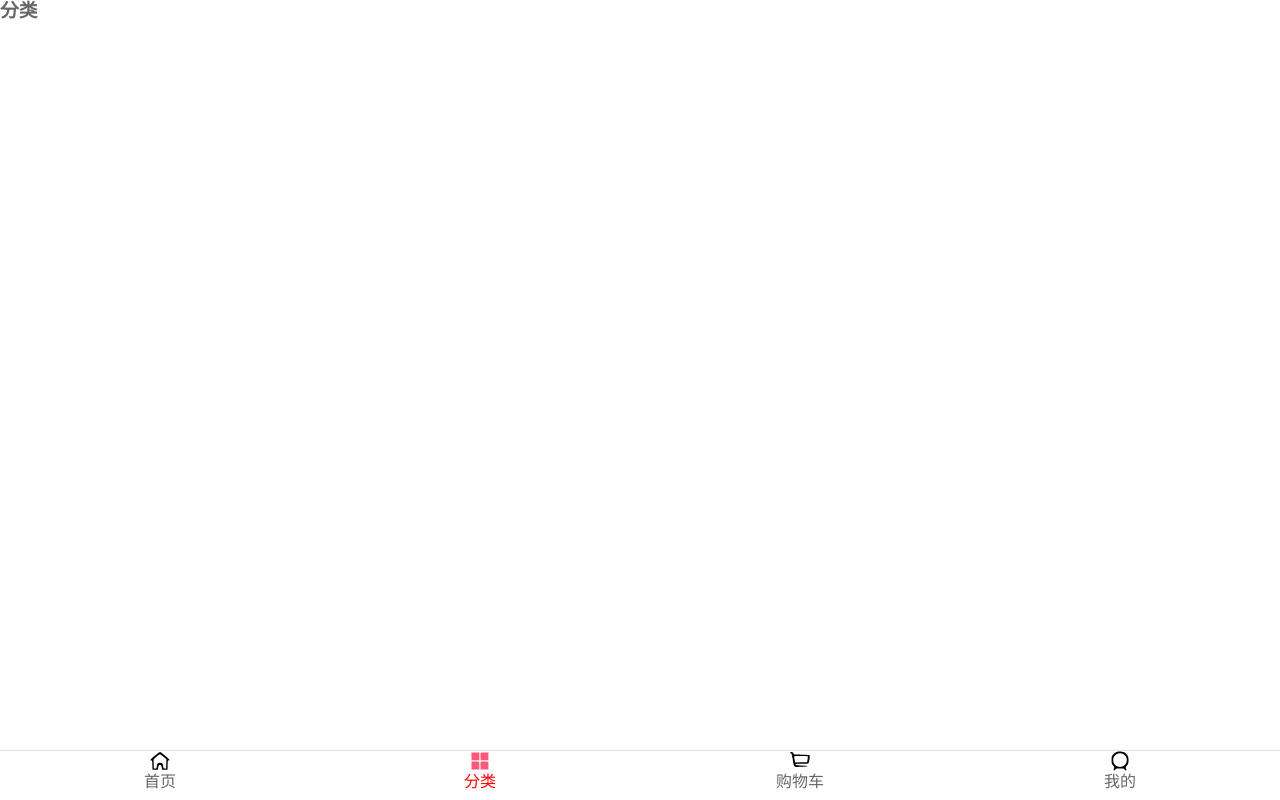
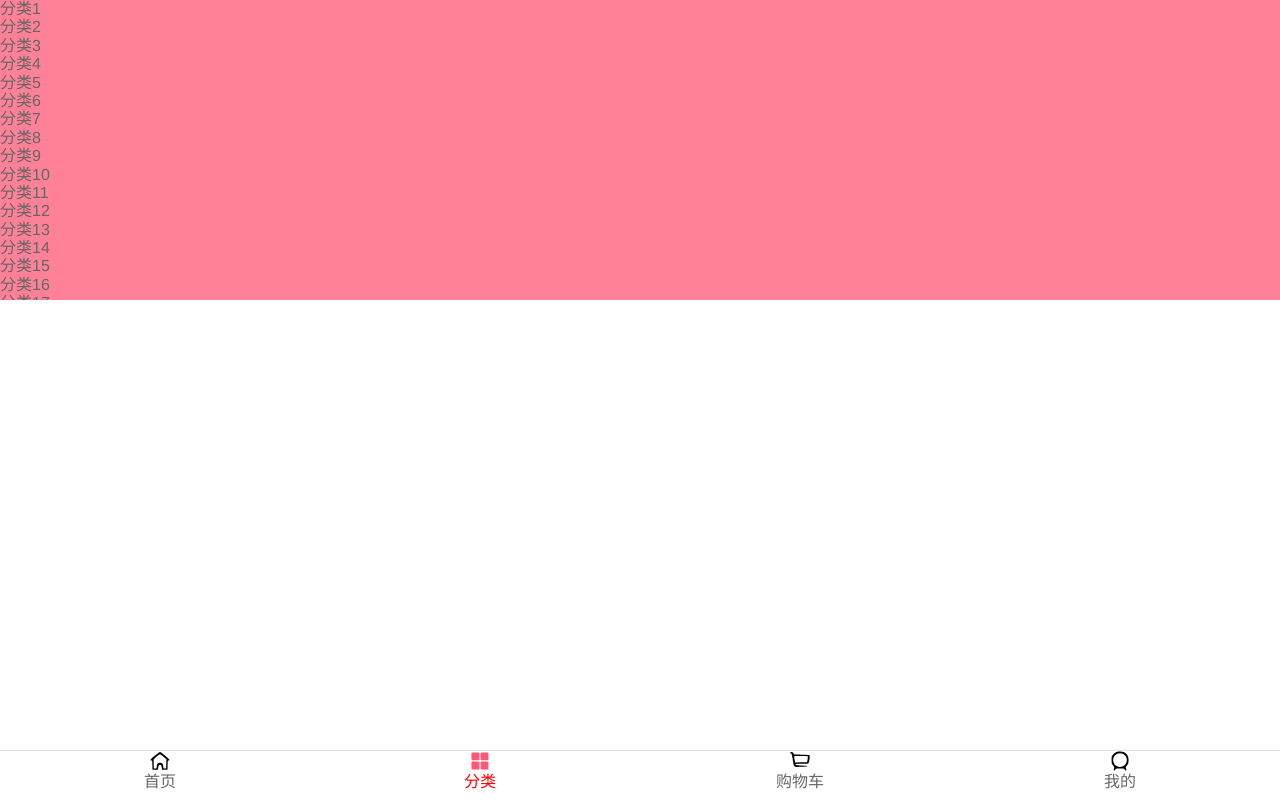
Before and after one commit to MagicCode-bq/clothingShang, a Vue app in the folder clothingshop/: page /category in a window 1280 px wide. Built offline with nearby package versions, Linux system fonts and the light colour scheme.

Commit message:
'添加Better-scroll插件解决Home页的滚动条问题,封装scroll公共组件'

```diff
--- a/clothingshop/package.json
+++ b/clothingshop/package.json
@@ -8,6 +8,7 @@
   },
   "dependencies": {
     "axios": "^0.21.1",
+    "better-scroll": "^2.2.1",
     "core-js": "^3.6.5",
     "vue": "^2.6.11",
     "vue-router": "^3.5.1",
--- /dev/null
+++ b/clothingshop/src/components/common/Scroll/scroll.vue
@@ -0,0 +1,31 @@
+<template>
+   <div ref="wrapper">
+     <div class="content">
+      <slot></slot>
+     </div>
+   </div>
+</template>
+
+<script>
+  import Bscroll  from 'better-scroll'
+
+  export default {
+    name: "scroll",
+    mounted() {
+     this.loadScroll()
+    },
+    methods:{
+      //加载Bscroll插件
+      loadScroll(){
+        const scroll =  new Bscroll(this.$refs.wrapper,{
+          //开启触底事件
+          pullUpLoad:true
+        })
+      }
+    }
+  }
+</script>
+
+<style scoped>
+
+</style>
--- a/clothingshop/src/views/category.vue
+++ b/clothingshop/src/views/category.vue
@@ -1,13 +1,143 @@
 <template>
-<h3>分类</h3>
+   <div class="wrapper" ref="wrapper">
+     <ul class="content">
+       <li>分类1</li>
+       <li>分类2</li>
+       <li>分类3</li>
+       <li>分类4</li>
+       <li>分类5</li>
+       <li>分类6</li>
+       <li>分类7</li>
+       <li>分类8</li>
+       <li>分类9</li>
+       <li>分类10</li>
+       <li>分类11</li>
+       <li>分类12</li>
+       <li>分类13</li>
+       <li>分类14</li>
+       <li>分类15</li>
+       <li>分类16</li>
+       <li>分类17</li>
+       <li>分类18</li>
+       <li>分类19</li>
+       <li>分类20</li>
+       <li>分类21</li>
+       <li>分类22</li>
+       <li>分类23</li>
+       <li>分类24</li>
+       <li>分类25</li>
+       <li>分类26</li>
+       <li>分类27</li>
+       <li>分类28</li>
+       <li>分类29</li>
+       <li>分类30</li>
+       <li>分类31</li>
+       <li>分类32</li>
+       <li>分类33</li>
+       <li>分类34</li>
+       <li>分类35</li>
+       <li>分类36</li>
+       <li>分类37</li>
+       <li>分类38</li>
+       <li>分类39</li>
+       <li>分类40</li>
+       <li>分类41</li>
+       <li>分类42</li>
+       <li>分类43</li>
+       <li>分类44</li>
+       <li>分类45</li>
+       <li>分类46</li>
+       <li>分类47</li>
+       <li>分类48</li>
+       <li>分类49</li>
+       <li>分类50</li>
+       <li>分类51</li>
+       <li>分类52</li>
+       <li>分类53</li>
+       <li>分类54</li>
+       <li>分类55</li>
+       <li>分类56</li>
+       <li>分类57</li>
+       <li>分类58</li>
+       <li>分类59</li>
+       <li>分类60</li>
+       <li>分类61</li>
+       <li>分类62</li>
+       <li>分类63</li>
+       <li>分类64</li>
+       <li>分类65</li>
+       <li>分类66</li>
+       <li>分类67</li>
+       <li>分类68</li>
+       <li>分类69</li>
+       <li>分类70</li>
+       <li>分类71</li>
+       <li>分类72</li>
+       <li>分类73</li>
+       <li>分类74</li>
+       <li>分类75</li>
+       <li>分类76</li>
+       <li>分类77</li>
+       <li>分类78</li>
+       <li>分类79</li>
+       <li>分类80</li>
+       <li>分类81</li>
+       <li>分类82</li>
+       <li>分类83</li>
+       <li>分类84</li>
+       <li>分类85</li>
+       <li>分类86</li>
+       <li>分类87</li>
+       <li>分类88</li>
+       <li>分类89</li>
+       <li>分类90</li>
+       <li>分类91</li>
+       <li>分类92</li>
+       <li>分类93</li>
+       <li>分类94</li>
+       <li>分类95</li>
+       <li>分类96</li>
+       <li>分类97</li>
+       <li>分类98</li>
+       <li>分类99</li>
+       <li>分类100</li>
+     </ul>
+   </div>
 </template>
 
 <script>
+  import Bscorll from 'better-scroll'
+
   export default {
-    name: "category"
+    name: "category",
+    data(){
+    return{
+      }
+    },
+    mounted() {
+      const  bscorll = new Bscorll(this.$refs.wrapper,{
+         pullUpLoad:true, //开启触底事件
+         probeType:0
+       });
+
+       bscorll.on('pullingUp',function () {
+         console.log("触底事件");
+
+        bscorll.finishPullUp();
+       });
+
+       bscorll.on("scroll",function(ps){
+         //console.log(ps)
+                    })
+    }
   }
 </script>
 
 <style scoped>
+  .wrapper{
+    height: 300px;
+    background-color: #ff8198;
+    overflow: scroll;
+  }
 
 </style>
--- a/clothingshop/src/views/home.vue
+++ b/clothingshop/src/views/home.vue
@@ -1,11 +1,15 @@
 <template>
     <div id="home">
       <nav-bar class="home-nav"/>
+
+      <scroll class="wrapper">
       <home-swiper :banner="banner" />
       <home-recommend-view :recommend="recommend" />
       <feature-view/>
       <tab-control @itemclick="itemClick"/>
       <good-list :goods="goodList" />
+      </scroll>
+
     </div>
 </template>
 
@@ -14,6 +18,7 @@
 
   import NavBar from "components/common/navbar/NavBar";
   import TabControl  from 'components/content/TabControl/TabControl'
+  import  scroll from 'components/common/Scroll/scroll'
 
   import HomeSwiper from "./home/HomeSwiper"
   import HomeRecommendView  from './home/HomeRecommendView'
@@ -34,13 +39,17 @@
         goodItemListType:"pop"
       }
     },
-    mounted() {
+    created() {
       //请求轮播图数据
       this.getHomeDataSwiper()
+
       //请求商品数据
       this.getHomeGoodList("pop");
       this.getHomeGoodList("new");
       this.getHomeGoodList("sell");
+      },
+    mounted() {
+
     },
     computed:{
       goodList(){
@@ -89,6 +98,7 @@
     components:{
       NavBar,
       TabControl,
+      scroll,
       HomeSwiper,
       HomeRecommendView,
       FeatureView,
@@ -101,6 +111,8 @@
 
   #home{
     padding-top: 44px;
+    height: 100vh;
+    position: relative;
   }
   .home-nav{
     background-color: var(--color-tint);
@@ -112,5 +124,13 @@
     top: 0;
     z-index: 9;
   }
+  .wrapper{
+    position: absolute;
+    top: 44px;
+    bottom: 49px;
+    left: 0px;
+    right: 0px;
+    overflow: hidden;
+  }
 
 </style>
```
Also changed, not shown: 1 other file (tests, documents, lock files or other folders).
